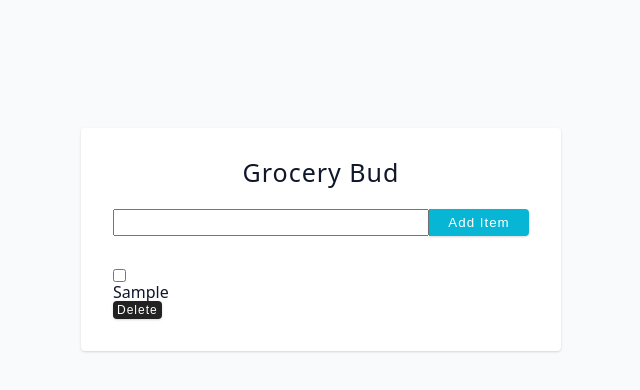
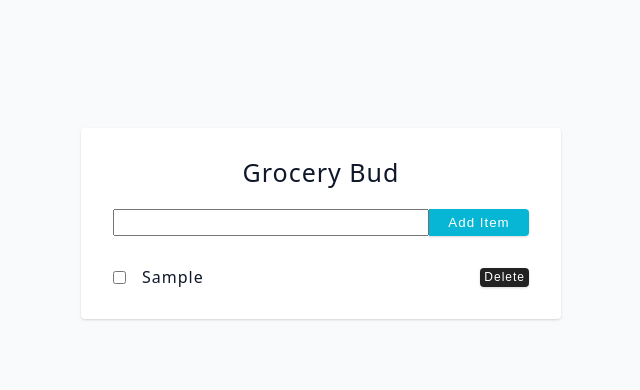
Before and after one commit to jusjones2284/Grocery_Bud, a React (Vite) app: page / in a window 1280 px wide. Both pictures are taken after typing "Sample" into the empty fields and a click on the button "Add Item". Shown: the top 390 px of the page, without its empty margins (319-959 px from the left). Built offline with nearby package versions, Linux system fonts and the light colour scheme; the HTML template or start-up script is replaced by a standard one.

Commit message:
added more funcitonality

```diff
--- a/src/App.jsx
+++ b/src/App.jsx
@@ -5,15 +5,23 @@ import Items from "./Items";
 
 const getLocalStorage = ()=>{
   let list = localStorage.getItem('list');
+  if(list){
+    list = JSON.parse(localStorage.getItem('list'))
+  } else {
+    list = [];
+  }
+  return list;
 
 }
 
 const setLocalStorage = (items)=>{
   localStorage.setItem('list', JSON.stringify(items))
 }
+const defaultList = JSON.parse(localStorage.getItem('list') || '[]')
 
 const App = () => {
-  const [items, setItems] = useState([]);
+
+  const [items, setItems] = useState(getLocalStorage());
 
   const addItem = (itemName)=>{
     const newItem ={
@@ -44,6 +52,7 @@ const App = () => {
       return item
     })
     setItems(newItems)
+    setLocalStorage(newItems)
   }
 
 
--- a/src/SingleItem.jsx
+++ b/src/SingleItem.jsx
@@ -4,7 +4,7 @@ const SingleItem = ({name, completed, id, removeItem,editItem }) => {
   const [checked, setChecked] = useState(completed)
 
   return (
-    <div className='single-itme'>
+    <div className='single-item'>
       <input type='checkbox'
               checked={checked}
               onChange={()=> editItem(id)}
```
